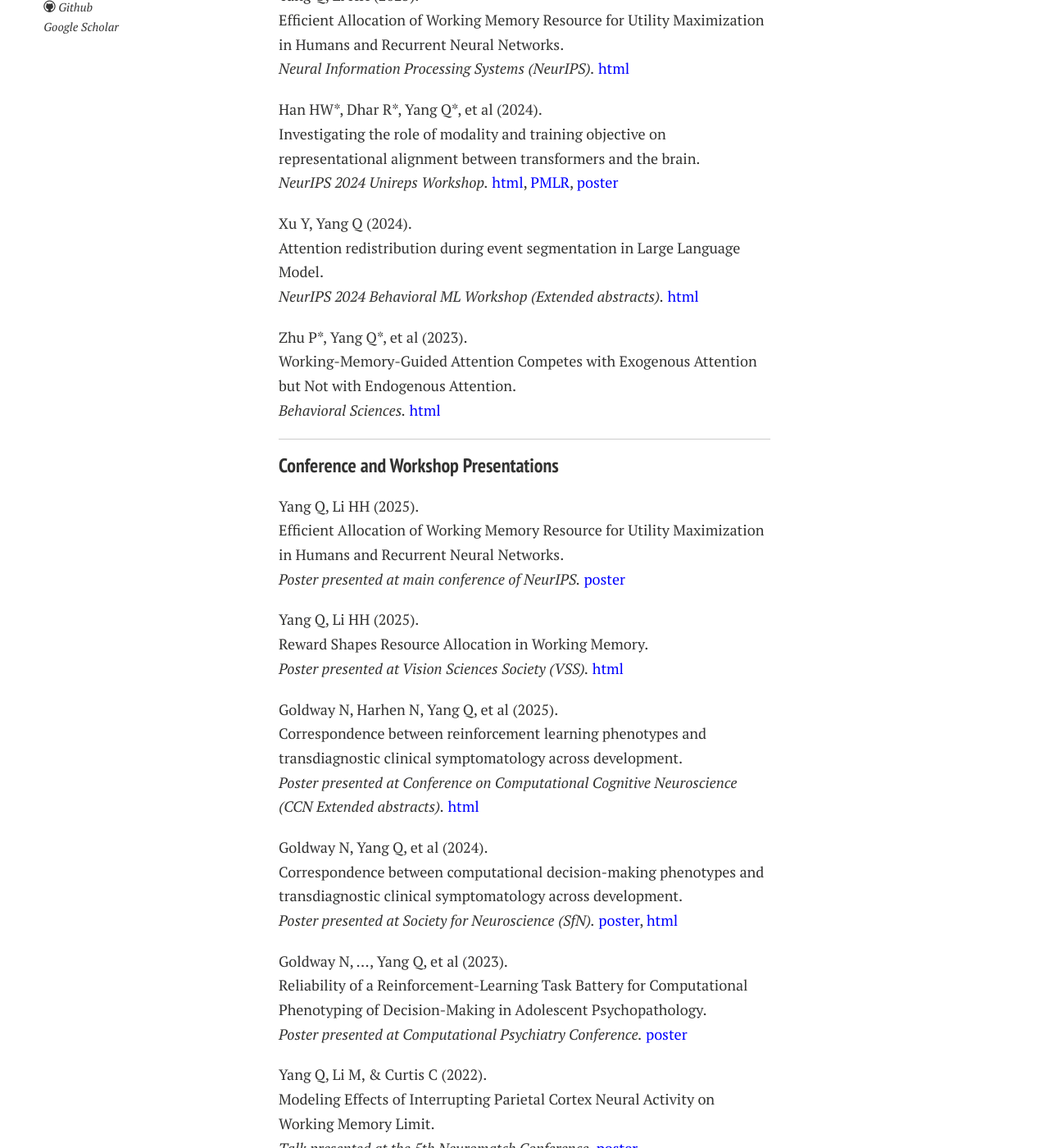
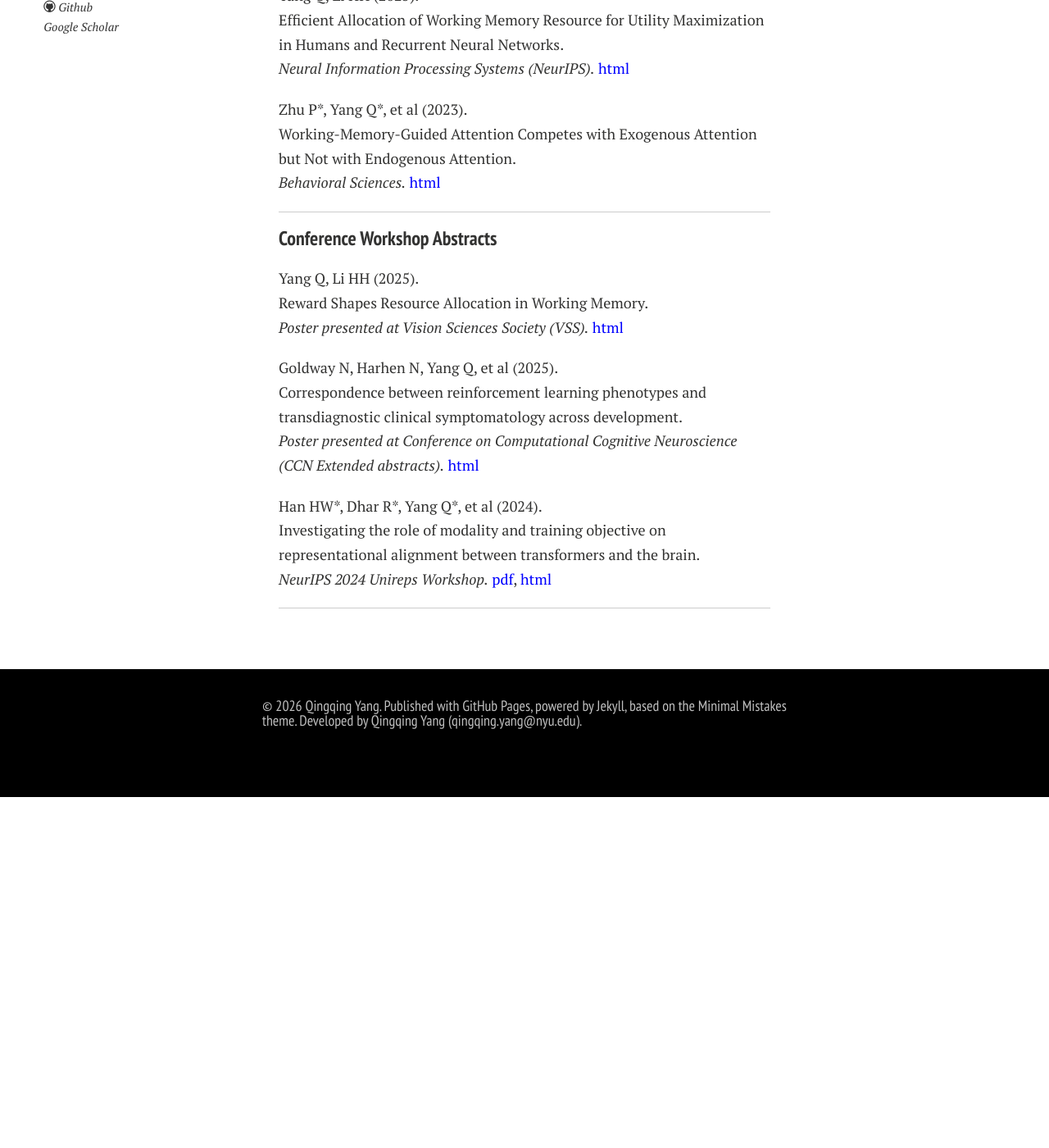
Before and after one commit to Qingqing-Yang-177/Qingqing-Yang-177.github.io, a Jekyll site: the page built from publications.md, in a window 1280 px wide and 1400 px high, scrolled down 289 px. Shown: the whole window at 82% size. Built offline with Jekyll 4.4.1, drawn with Linux system fonts in a browser that asks for light colours; nearby versions of some CDN libraries; comment, search, counter and statistics services are not loaded; a style sheet for code colours, icons or effects is not loaded; after the commit the page ends 1261 px from its top, so only the background shows below that; some of the changed text lies outside the part shown.

Commit message:
Update publications.md

```diff
--- a/publications.md
+++ b/publications.md
@@ -15,19 +15,7 @@ title: Publications
 <div style="margin: 0; margin-bottom: 20px;">
   Yang Q, Li HH (2025). <br>
   Efficient Allocation of Working Memory Resource for Utility Maximization in Humans and Recurrent Neural Networks. <br>
-  <em>Neural Information Processing Systems (NeurIPS).</em> <a href="https://openreview.net/pdf?id=eYVFs6TfQ0" style="color: blue;"> html</a>
-</div>
-
-<div style="margin: 0; margin-bottom: 20px;">
-  Han HW*, Dhar R*, Yang Q*, et al (2024). <br>
-  Investigating the role of modality and training objective on representational alignment between transformers and the brain. <br>
-  <em>NeurIPS 2024 Unireps Workshop.</em> <a href="https://openreview.net/pdf?id=t4CnKu6yXn" style="color: blue;"> html</a>, <a href="https://proceedings.mlr.press/v285/han24a.html" style="color: blue;">PMLR</a>, <a href="/mypaper/UniReps2024_poster.pdf" style="color: blue;"> poster</a>
-</div>
-
-<div style="margin: 0; margin-bottom: 20px;">
-  Xu Y, Yang Q (2024). <br>
-  Attention redistribution during event segmentation in Large Language Model. <br>
-  <em>NeurIPS 2024 Behavioral ML Workshop (Extended abstracts).</em> <a href="https://openreview.net/pdf?id=l0K0ADWKTq" style="color: blue;"> html</a>
+  <em>Neural Information Processing Systems (NeurIPS).</em> <a href="https://proceedings.neurips.cc/paper_files/paper/2025/file/534de24424a5056682502acd1fccb005-Paper-Conference.pdf" style="color: blue;"> html</a>
 </div>
 
 <div style="margin: 0; margin-bottom: 20px;">
@@ -37,13 +25,7 @@ title: Publications
 </div>
 
 ---
-### Conference and Workshop Presentations
-
-<div style="margin: 0; margin-bottom: 20px;">
-  Yang Q, Li HH (2025). <br>
-  Efficient Allocation of Working Memory Resource for Utility Maximization in Humans and Recurrent Neural Networks. <br>
-  <em>Poster presented at main conference of NeurIPS.</em> <a href="/mypaper/wmReward_nips25-2.pdf" style="color: blue;"> poster</a>
-</div>
+### Conference Workshop Abstracts
 
 <div style="margin: 0; margin-bottom: 20px;">
  Yang Q, Li HH (2025). <br>
@@ -58,20 +40,8 @@ title: Publications
 </div>
 
 <div style="margin: 0; margin-bottom: 20px;">
- Goldway N, Yang Q, et al (2024). <br>
- Correspondence between computational decision-making phenotypes and transdiagnostic clinical symptomatology across development.<br>
- <em>Poster presented at Society for Neuroscience (SfN).</em> <a href="/mypaper/sfn_2024_noam_poster.pdf" style="color: blue;"> poster</a>,  <a href="https://www.abstractsonline.com/pp8/#!/20433/presentation/28650)" style="color:blue;"> html </a>
-</div>
-
-<div style="margin: 0; margin-bottom: 20px;">
-  Goldway N, ..., Yang Q, et al (2023). <br>
-  Reliability of a Reinforcement-Learning Task Battery for Computational Phenotyping of Decision-Making in Adolescent Psychopathology.<br>
-  <em>Poster presented at Computational Psychiatry Conference.</em> <a href="/mypaper/Frame4.pdf" style="color: blue;"> poster</a>
-</div>
-
-<div style="margin: 0; margin-bottom: 20px;">
- Yang Q, Li M, & Curtis C (2022). <br>
- Modeling Effects of Interrupting Parietal Cortex Neural Activity on Working Memory Limit. <br>
- <em>Talk presented at the 5th Neuromatch Conference.</em> <a href="/mypaper/yang_qingqing_rmePoster_expectedresults.pdf" style="color: blue;"> poster</a>
+  Han HW*, Dhar R*, Yang Q*, et al (2024). <br>
+  Investigating the role of modality and training objective on representational alignment between transformers and the brain. <br>
+  <em>NeurIPS 2024 Unireps Workshop.</em> <a href="https://openreview.net/pdf?id=t4CnKu6yXn" style="color: blue;"> pdf</a>, <a href="https://proceedings.mlr.press/v285/han24a.html" style="color: blue;">html</a>
 </div>
 ---
```
